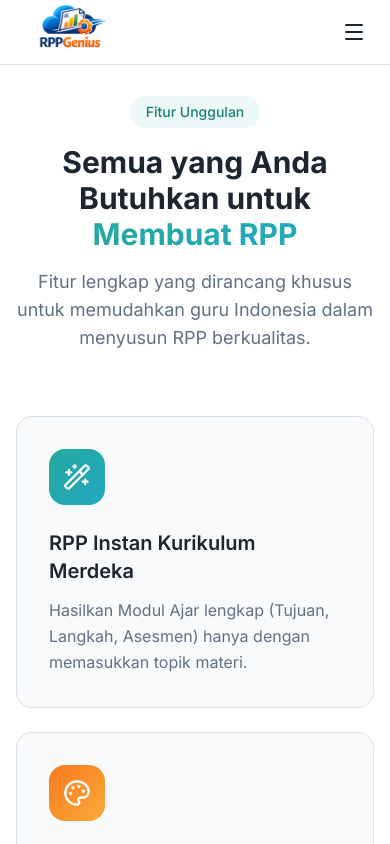
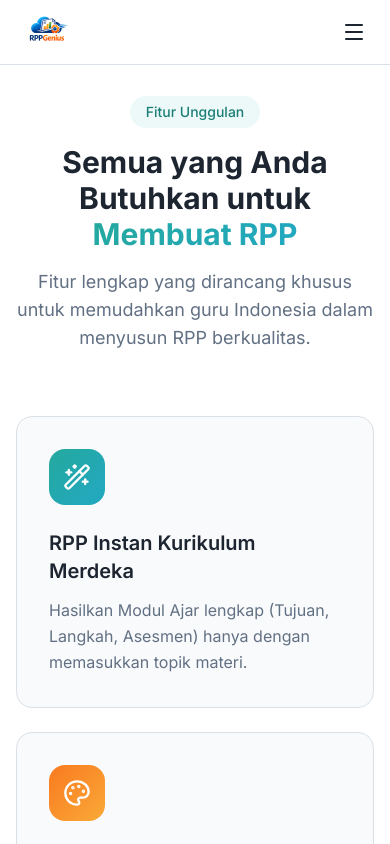
Before and after one commit to Windi-Fikriyansyah/frontend_RPP, a Next.js app: page /fitur in a window 390 px wide. Shown: the top 844 px of the page. Built offline with nearby package versions, Linux system fonts and the light colour scheme; no server answers.

Commit message:
UI: Improve mobile responsiveness across landing page components

```diff
--- a/src/components/Footer.tsx
+++ b/src/components/Footer.tsx
@@ -5,11 +5,11 @@ const Footer = () => {
     return (
         <footer className="bg-foreground text-background py-16">
             <div className="container mx-auto px-4">
-                <div className="grid grid-cols-1 md:grid-cols-4 gap-12 mb-12">
+                <div className="grid grid-cols-1 sm:grid-cols-2 md:grid-cols-4 gap-12 mb-12">
                     {/* Brand */}
                     <div className="md:col-span-1">
                         <Link href="/" className="flex items-center gap-2 mb-4">
-                            <img src="/logo.png" alt="RPPGenius Logo" className="h-28 w-auto" />
+                            <img src="/logo.png" alt="RPPGenius Logo" className="h-20 md:h-28 w-auto" />
                         </Link>
                         <p className="text-background/70 text-sm leading-relaxed mb-6">
                             Platform pembuatan RPP berbasis AI untuk guru Indonesia. Sesuai dengan Kurikulum Merdeka.
--- a/src/components/HeroSection.tsx
+++ b/src/components/HeroSection.tsx
@@ -25,7 +25,7 @@ const HeroSection = () => {
                     </div>
 
                     {/* Main Headline */}
-                    <h1 className="text-4xl md:text-5xl lg:text-6xl font-extrabold text-foreground leading-tight mb-6 animate-fade-in-up">
+                    <h1 className="text-3xl sm:text-4xl md:text-5xl lg:text-6xl font-extrabold text-foreground leading-tight mb-6 animate-fade-in-up">
                         Bebas Begadang, <br />
                         <span className="text-gradient-primary">Administrasi Guru</span> <br />
                         Selesai dalam 2 Menit!
--- a/src/components/Navbar.tsx
+++ b/src/components/Navbar.tsx
@@ -17,7 +17,7 @@ const Navbar = () => {
         <div className="flex items-center justify-between h-16">
           {/* Logo */}
           <Link href="/" className="flex items-center gap-2">
-            <img src="/logo.png" alt="RPPGenius Logo" className="h-28 w-auto" />
+            <img src="/logo.png" alt="RPPGenius Logo" className="h-16 md:h-28 w-auto transition-all" />
           </Link>
 
           {/* Desktop Navigation */}
@@ -84,34 +84,34 @@ const Navbar = () => {
             <div className="flex flex-col gap-4">
               {user && (
                 <>
-                  <Link href="/dashboard" className="text-muted-foreground hover:text-foreground transition-colors font-medium py-2">
+                  <Link href="/dashboard" onClick={() => setIsMenuOpen(false)} className="text-muted-foreground hover:text-foreground transition-colors font-medium py-2 px-4 hover:bg-muted rounded-lg">
                     Dashboard
                   </Link>
-                  <Link href="/dashboard/rpp-history" className="text-muted-foreground hover:text-foreground transition-colors font-medium py-2">
+                  <Link href="/dashboard/rpp-history" onClick={() => setIsMenuOpen(false)} className="text-muted-foreground hover:text-foreground transition-colors font-medium py-2 px-4 hover:bg-muted rounded-lg">
                     Riwayat RPP
                   </Link>
-                  <Link href="/dashboard/quiz-history" className="text-muted-foreground hover:text-foreground transition-colors font-medium py-2">
+                  <Link href="/dashboard/quiz-history" onClick={() => setIsMenuOpen(false)} className="text-muted-foreground hover:text-foreground transition-colors font-medium py-2 px-4 hover:bg-muted rounded-lg">
                     Riwayat Soal
                   </Link>
                 </>
               )}
-              <Link href="/fitur" className="text-muted-foreground hover:text-foreground transition-colors font-medium py-2">
+              <Link href="/fitur" onClick={() => setIsMenuOpen(false)} className="text-muted-foreground hover:text-foreground transition-colors font-medium py-2 px-4 hover:bg-muted rounded-lg">
                 Fitur
               </Link>
-              <Link href="/cara-kerja" className="text-muted-foreground hover:text-foreground transition-colors font-medium py-2">
+              <Link href="/cara-kerja" onClick={() => setIsMenuOpen(false)} className="text-muted-foreground hover:text-foreground transition-colors font-medium py-2 px-4 hover:bg-muted rounded-lg">
                 Cara Kerja
               </Link>
-              <Link href="/harga" className="text-muted-foreground hover:text-foreground transition-colors font-medium py-2">
+              <Link href="/harga" onClick={() => setIsMenuOpen(false)} className="text-muted-foreground hover:text-foreground transition-colors font-medium py-2 px-4 hover:bg-muted rounded-lg">
                 Harga
               </Link>
-              <a href="#testimoni" className="text-muted-foreground hover:text-foreground transition-colors font-medium py-2">
+              <a href="#testimoni" onClick={() => setIsMenuOpen(false)} className="text-muted-foreground hover:text-foreground transition-colors font-medium py-2 px-4 hover:bg-muted rounded-lg">
                 Testimoni
               </a>
-              <div className="flex flex-col gap-2 pt-4">
-                <Link href="/login">
+              <div className="flex flex-col gap-2 pt-4 px-4">
+                <Link href="/login" onClick={() => setIsMenuOpen(false)}>
                   <Button variant="ghost" className="w-full">Masuk</Button>
                 </Link>
-                <Link href="/register">
+                <Link href="/register" onClick={() => setIsMenuOpen(false)}>
                   <Button variant="hero" className="w-full">Mulai Gratis</Button>
                 </Link>
               </div>
--- a/src/components/PricingSection.tsx
+++ b/src/components/PricingSection.tsx
@@ -249,9 +249,9 @@ const PricingSection = () => {
                     <div className="bg-background border border-border rounded-3xl shadow-2xl max-w-2xl w-full max-h-[90vh] overflow-hidden flex flex-col animate-in fade-in zoom-in duration-200">
                         {/* Modal Header */}
                         <div className="p-6 border-b border-border flex items-center justify-between sticky top-0 bg-background z-10">
-                            <div>
-                                <h2 className="text-2xl font-bold text-foreground">Detail Pembayaran</h2>
-                                <p className="text-muted-foreground text-sm whitespace-nowrap">
+                            <div className="flex-1 min-w-0 pr-4">
+                                <h2 className="text-xl md:text-2xl font-bold text-foreground truncate">Detail Pembayaran</h2>
+                                <p className="text-muted-foreground text-sm truncate">
                                     Paket: <span className="font-semibold text-foreground">{selectedPlan?.name}</span> ({selectedPlan?.price})
                                 </p>
                             </div>
@@ -299,7 +299,7 @@ const PricingSection = () => {
                                                         key={channel.code}
                                                         onClick={() => handleSubscribe(channel.code)}
                                                         disabled={loading !== null}
-                                                        className="flex items-center p-4 rounded-2xl border border-border bg-card hover:border-primary/50 hover:bg-accent transition-all text-left relative overflow-hidden group"
+                                                        className="flex items-center p-3 sm:p-4 rounded-2xl border border-border bg-card hover:border-primary/50 hover:bg-accent transition-all text-left relative overflow-hidden group"
                                                     >
                                                         <div className="w-12 h-12 bg-white rounded-xl p-2 flex items-center justify-center mr-4 border border-border group-hover:scale-105 transition-transform shrink-0">
                                                             <img src={channel.icon_url} alt={channel.name} className="max-w-full max-h-full object-contain" />
```
